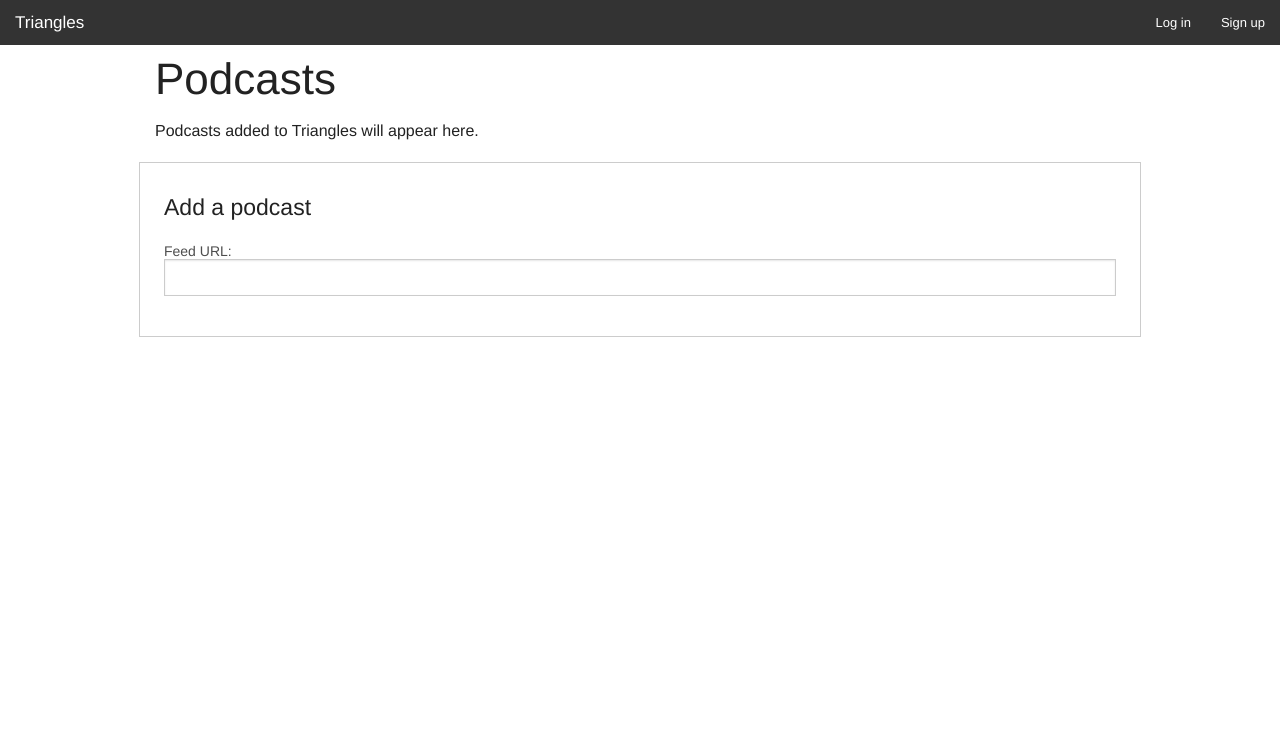
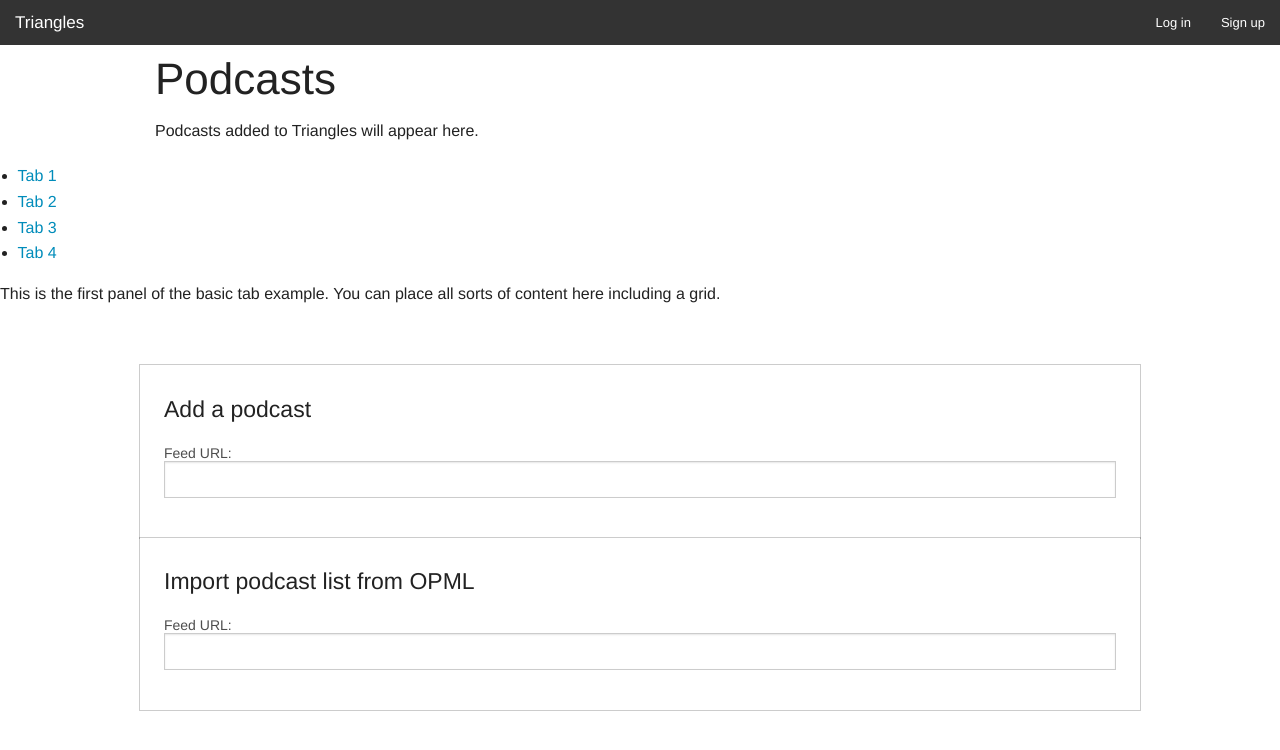
Before and after one commit to invig/triangles-web, a CakePHP app: the page made by app/View/Podcasts/index.ctp in a window 1280 px wide. Shown: the top 750 px of the page. Run offline with PHP 8.4 and a stand-in for CakePHP, Linux system fonts and the light colour scheme; the template is opened without the code that fills it, so the values that code supplies are empty; form fields are guessed from the names that the template uses; some libraries are stand-ins or nearby versions.

Commit message:
starting to convert import to tabbed options

```diff
--- a/app/View/Podcasts/index.ctp
+++ b/app/View/Podcasts/index.ctp
@@ -44,6 +44,29 @@
 	</div>
 </div>
 <?php endif; ?>
+
+<ul class="tabs" data-tab>
+	<li class="tab-title active"><a href="#panel1">Tab 1</a></li>
+	<li class="tab-title"><a href="#panel2">Tab 2</a></li>
+	<li class="tab-title"><a href="#panel3">Tab 3</a></li>
+	<li class="tab-title"><a href="#panel4">Tab 4</a></li>
+</ul>
+<div class="tabs-content">
+	<div class="content active" id="panel1">
+		<p>This is the first panel of the basic tab example. You can place all sorts of content here including a grid.</p>
+	</div>
+	<div class="content" id="panel2">
+		<p>This is the second panel of the basic tab example. This is the second panel of the basic tab example.</p>
+	</div>
+	<div class="content" id="panel3">
+		<p>This is the third panel of the basic tab example. This is the third panel of the basic tab example.</p>
+	</div>
+	<div class="content" id="panel4">
+		<p>This is the fourth panel of the basic tab example. This is the fourth panel of the basic tab example.</p>
+	</div>
+</div>
+
+
 <div class="row">
 	<div class="small-12 columns small-centered th" id="add_podcast" style="padding:20px;">
 		<h4 style="padding:0 0 20px;">Add a podcast</h4>
@@ -52,3 +75,11 @@
 		<?php echo $this->Form->end(array('class'=>'radius button right', 'label'=>'Add')); ?>
 	</div>
 </div>
+<div class="row">
+	<div class="small-12 columns small-centered th" id="add_podcast" style="padding:20px;">
+		<h4 style="padding:0 0 20px;">Import podcast list from OPML</h4>
+		<?php echo $this->Form->create('Podcast', array('controller'=>'podcast','action'=>'add'));?>
+		<?php echo $this->Form->input('url', array('label' => 'Feed URL:')); ?>
+		<?php echo $this->Form->end(array('class'=>'radius button right', 'label'=>'Add')); ?>
+	</div>
+</div>
```
